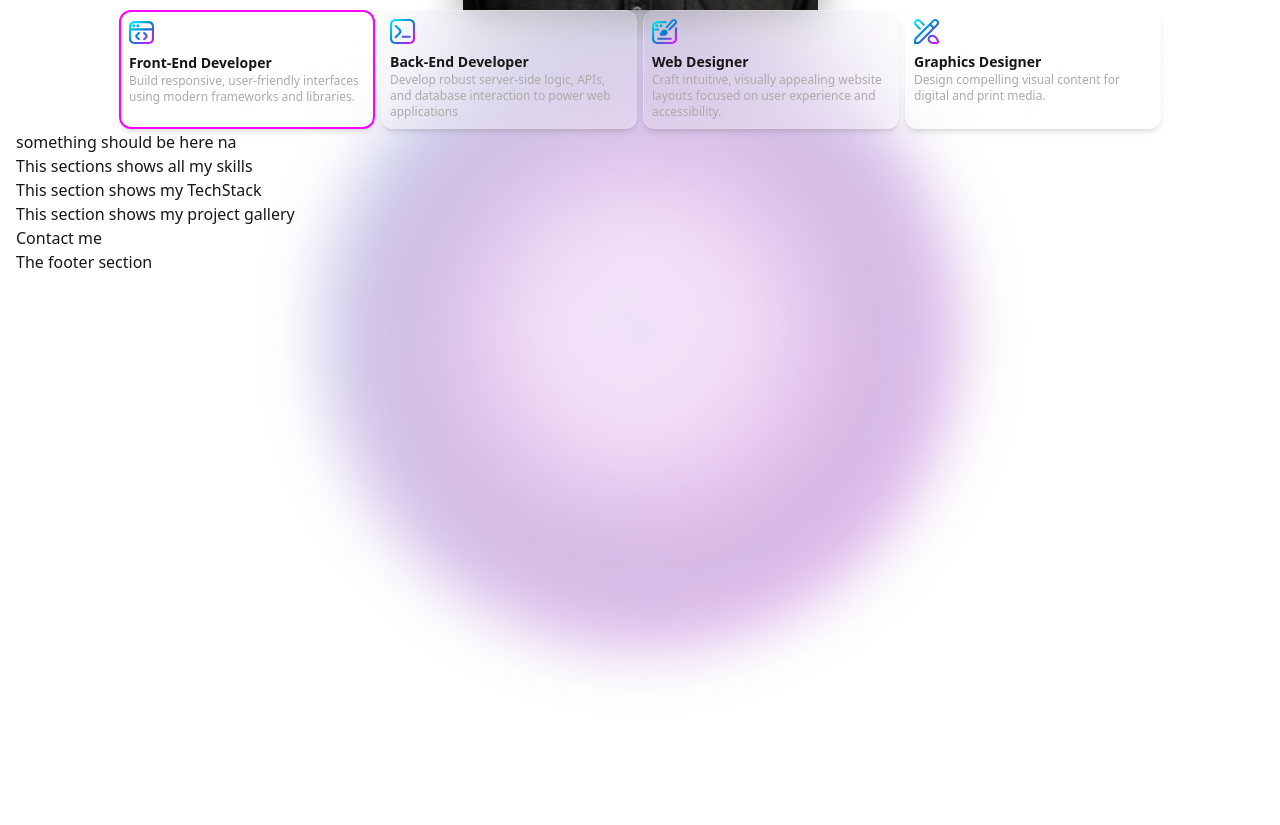
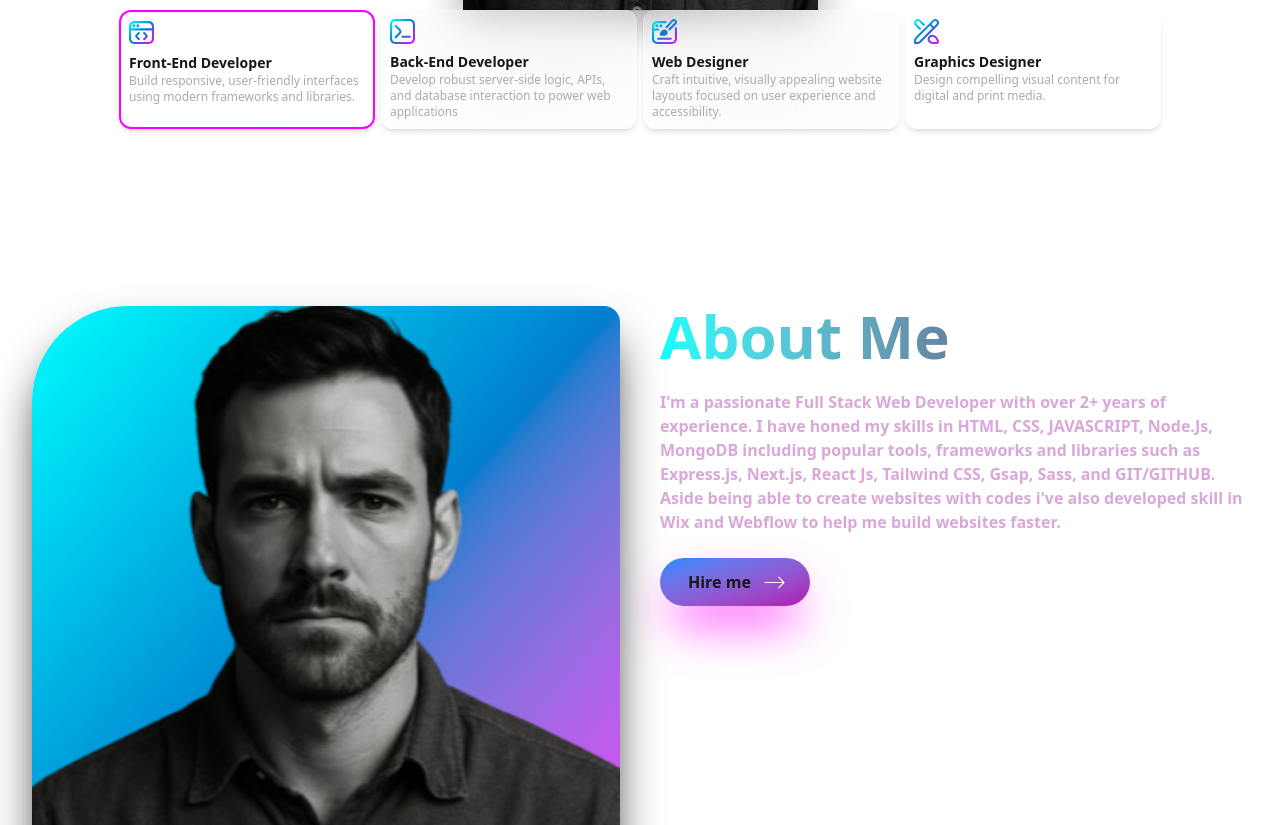
Before and after one commit to cyberohn2/cyberohn, a Next.js app: page / in a window 1280 px wide. Shown: the part 600-1425 px from the top of the page. Before the commit the page ends 1242 px from the top, so only its background shows below. Built offline with nearby package versions, Linux system fonts and the light colour scheme.

Commit message:
finished: about section

```diff
--- a/src/Components/About.jsx
+++ b/src/Components/About.jsx
@@ -1,10 +1,45 @@
+'use client';
+import Image from 'next/image';
+import heroImg from '../assets/hero-img.png';
+import glowingBlob from '../assets/glowblob.png';
+import arrowIcon from '../assets/arrow-up-right.svg';
 
-
-
+// -63 and 52
 const About = () => {
   return (
-    <section>
-      something should be here na
+    <section className='relative h-full flex flex-col md:flex-row items-start justify-between gap-6 lg:gap-10 max-w-[1400px] mx-auto px-2 md:px-4 py-10 lg:py-20 isolate'>
+      <div className='w-full relative isolate overflow-hidden bg-gradient-to-br from-[#00FFFF] via-[#047dce] to-[#FF00FF] bottom-0 -z-10 rounded-tl-[6rem] rounded-br-[6rem] rounded-tr-2xl rounded-bl-2xl  shadow-2xl shadow-[black]'>
+        {/* <div className='bg-gradient-to-br from-[#00FFFF] via-[#047dce] to-[#FF00FF] absolute w-full h-[80%] bottom-0 -z-10 rounded-tl-[6rem] rounded-br-[6rem] rounded-tr-2xl rounded-bl-2xl  shadow-2xl shadow-[#ff00ff]'></div> */}
+          <Image
+            src={heroImg}
+            alt="Cyberohn image"
+            width={100}
+            className="hero-image mx-auto w-full"
+          />
+      </div>
+      <div className='w-full'>
+        <h2 className=' bg-gradient-to-r from-[#00FFFF] to-[#490049] text-transparent bg-clip-text text-4xl md:text-6xl md:mb-6 mb-0 font-semibold'>About Me</h2>
+        <p className='text-[#daa7da] font-semibold mb-6'>I'm a passionate Full Stack Web Developer with over 2+ years of experience. I have honed my skills in HTML, CSS, JAVASCRIPT, Node.Js, MongoDB including popular tools, frameworks and libraries such as Express.js, Next.js, React Js, Tailwind CSS, Gsap, Sass, and GIT/GITHUB. Aside being able to create websites with codes i've also developed skill in Wix and Webflow to help me build websites faster.</p>
+        <div className=''>
+          <button className='flex items-center gap-4 py-3 px-7 rounded-4xl bg-gradient-to-br from-[#008cff] to-[#b101b1] cursor-pointer shadow-2xl shadow-[#ff00ff] font-semibold group'>
+            <span>Hire me</span>
+          <Image
+            src={arrowIcon}
+            alt="arrow icon"
+            width={100}
+            className='w-[15px] rotate-[45deg] group-hover:rotate-2 transition duration-300'
+          />
+            </button>
+        </div>
+      </div>
+
+      {/* <div className='before:content-[""] before:absolute before:inset-0 before:bg-gradient-to-br before:from-[#00FFFF] before:to-[#FF00FF] before:blur-xl before:opacity-80 before:rounded-full rounded-full slow-bounce absolute left-[50%] -translate-x-1/2 opacity-30 inset-0 -z-50'>
+        <Image
+          src={glowingBlob}
+          alt='icon'
+          className='z-10 blur-2xl opacity-80 rounded-full'
+        />
+      </div> */}
     </section>
   )
 }
--- a/src/Components/Hero.jsx
+++ b/src/Components/Hero.jsx
@@ -18,7 +18,6 @@ import wordpressIcon from '../assets/wordpress-svgrepo-com.svg';
 import illustratorIcon from '../assets/adobe-illustrator-svgrepo-com.svg';
 import photoShopIcon from '../assets/photoshop-cc-logo-svgrepo-com.svg';
 import canvaIcon from '../assets/canva-svgrepo-com.svg';
-import glowingBlob from '../assets/glowblob.png';
 
 import SplitType from 'split-type';
 import gsap from "gsap";
@@ -104,14 +103,7 @@ const Hero = () => {
   }, [skills])
 
   return (
-    <section className='hero relative border border-transparent '>
-      <div className='before:content-[""] before:absolute before:inset-0 before:bg-gradient-to-br before:from-[#00FFFF] before:to-[#FF00FF] before:blur-xl before:opacity-80 before:rounded-full rounded-full slow-bounce absolute lg:-bottom-[80%] md:-bottom-[50%] -bottom-[25%] left-[50%] -translate-x-1/2 opacity-40'>
-        <Image
-          src={glowingBlob}
-          alt='icon'
-          className='z-10 blur-2xl opacity-80 rounded-full'
-        />
-      </div>
+    <section className='hero relative border border-transparent mb-24'>
       <div className="content">
         <div className='mt-2 md:mt-0'>
           <p className='text-center'>Hi there</p>
@@ -158,7 +150,7 @@ const Hero = () => {
           </div>
         </div>
 
-        <div className='md:absolut right-0 -bottom-30 w-full mx-auto'>
+        <div className=' w-full mx-auto'>
           <div className='flex items-center gap-1.5 justify-center'>
             {skills.map( (skill, index) =>
             <div
```
Also changed, not shown: src/assets/arrow-up-right.svg (added).
